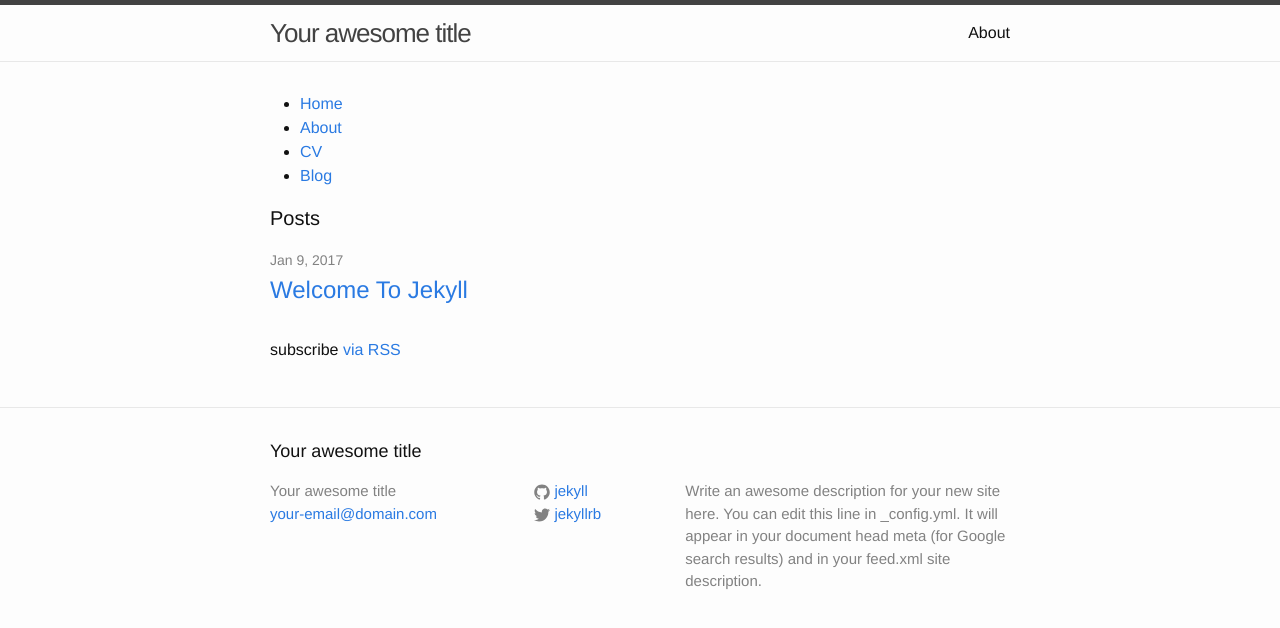
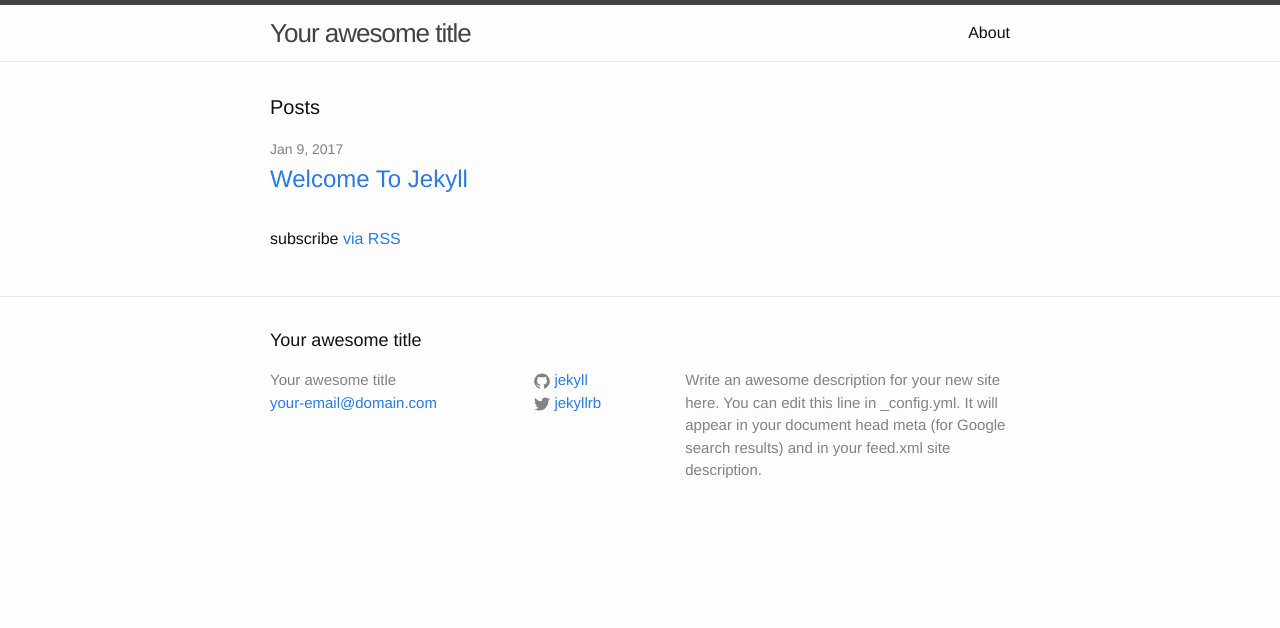
Before and after one commit to samfeng279/samfeng279.github.io, a Jekyll site: the page built from index.html, in a window 1280 px wide. Shown: the top 628 px of the page. Built offline with Jekyll 4.4.1, drawn with Linux system fonts in a browser that asks for light colours.

Commit message:
Update index.html

```diff
--- a/index.html
+++ b/index.html
@@ -2,18 +2,6 @@
 layout: default
 ---
 
-<head>
-  <link rel="stylesheet" type="text/css" href="/css/main.css">
-</head>
-
-<nav>
-    		<ul>
-        		<li><a href="/">Home</a></li>
-	        	<li><a href="/about">About</a></li>
-        		<li><a href="/cv">CV</a></li>
-        		<li><a href="/blog">Blog</a></li>
-    		</ul>
-</nav>
 
 <div class="home">
 
```
